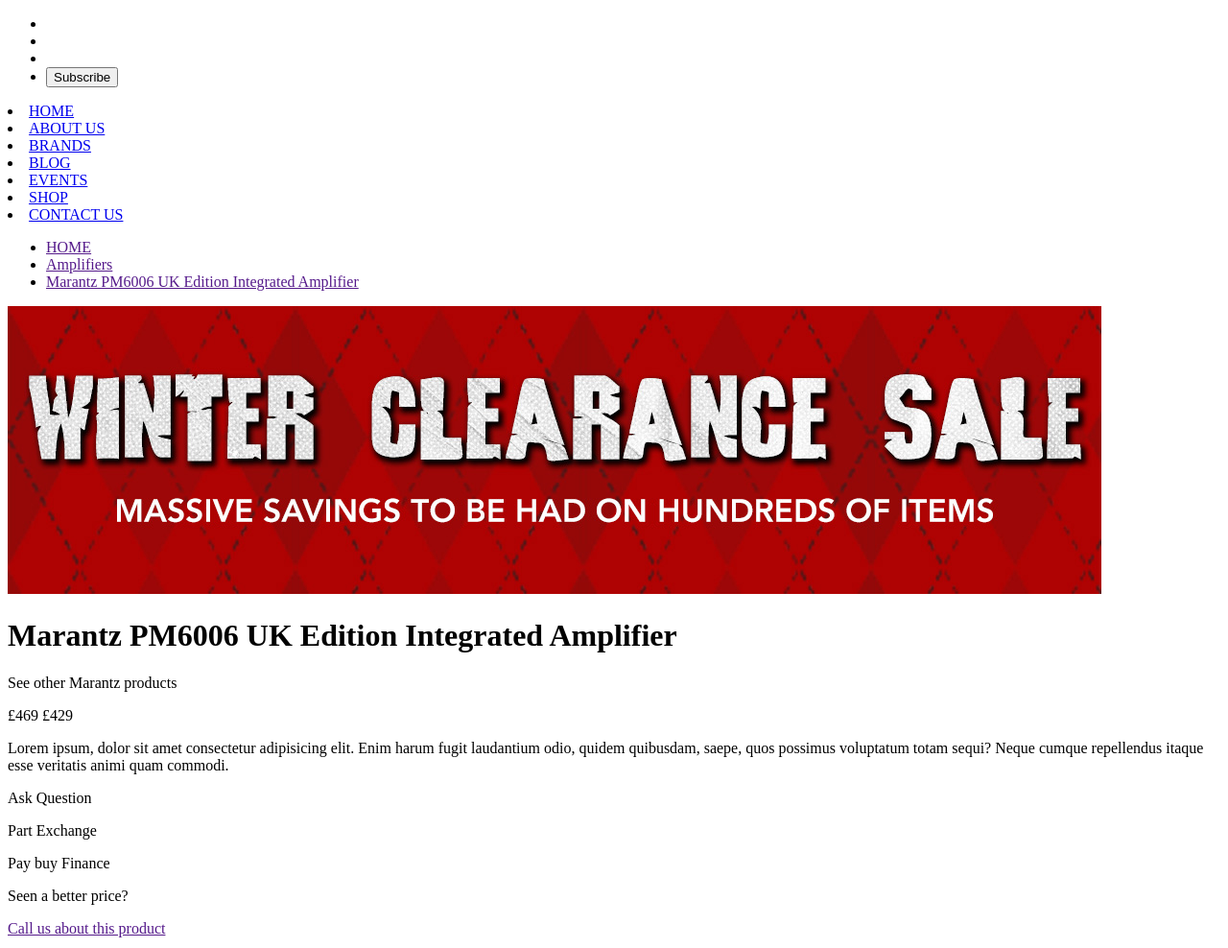
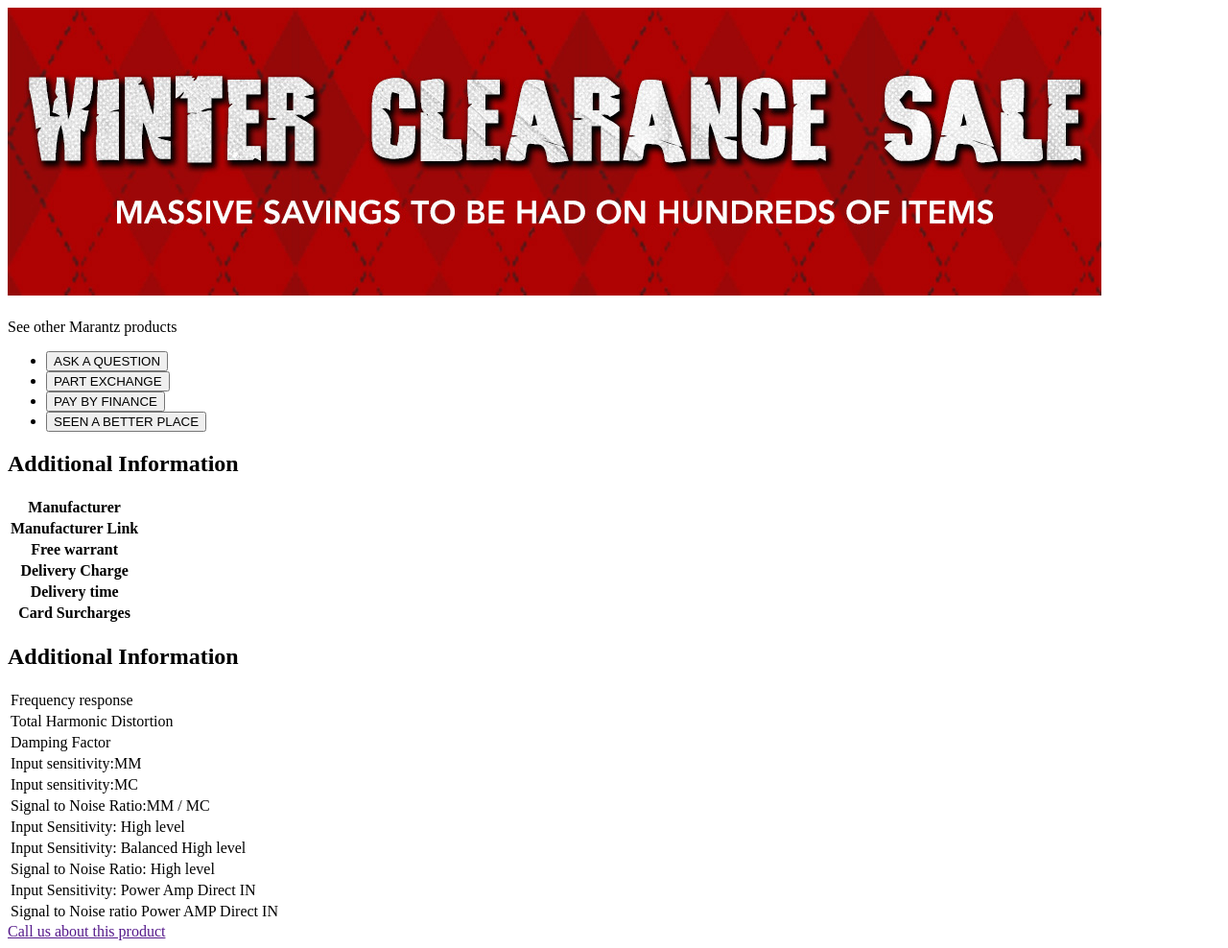
Before and after one commit to rts-cmk-wu10/hi-fi-corner-jmat, a website: page productview.html in a window 1280 px wide. Shown: the whole page at 96% size. Drawn offline with Linux system fonts and the light colour scheme.

Commit message:
Html product done

```diff
--- a/productview.html
+++ b/productview.html
@@ -1,79 +1,135 @@
 <!DOCTYPE html>
 <html lang="en">
+
 <head>
     <meta charset="UTF-8">
     <meta name="viewport" content="width=device-width, initial-scale=1.0">
-    <title>Document</title>
+    <title>Product View</title>
 </head>
+
 <body>
-    <div class="wrapper">
-        <header>
-            <nav>
-                <ul class="submenu">
-                    <li class="menu_item menu__item--first"><a href="/"><i class="fa-light fa-location-dot"></i></a>
-                    </li>
-                    <li class="menu__item menu__item--first"><a href="/"><i class="fa-regular fa-phone"></i></a></li>
-                    <li class="menu__item menu__item--first"><a href="/"><i
-                                class="fa-sharp fa-regular fa-envelope"></i></a></li>
+    <main>
+        <img src="assets/img/background-img/img-banner-product.jpg" alt="banner" class="banner__image">
 
-                    <li class="menu__item menu__item--first"> <button><i
-                                class="fa-regular fa-envelope"></i>Subscribe</button></li>
-                </ul>
-                <nav class="menu">
-                    <li class="menu__item"> <a class="menu__link" href="index.html">HOME</a></li>
-                    <li class="menu__item"> <a class="menu__link" href="index.html">ABOUT US</a></li>
-                    <li class="menu__item"> <a class="menu__link" href="brands.html">BRANDS</a></li>
-                    <li class="menu__item"> <a class="menu__link" href="index.html">BLOG</a></li>
-                    <li class="menu__item"> <a class="menu__link" href="index.html">EVENTS</a></li>
-                    <li class="menu__item"> <a class="menu__link" href="shop_frontpage.html">SHOP</a></li>
-                    <li class="menu__item"> <a class="menu__link" href="index.html">CONTACT US</a></li>
-                </nav>
-            </nav>
-        </header>
-        <div class="main__container">
-            <div class="main">
-                <ul class="side__list">
-                    <li class="HOME"><a class="menu__link" href="">HOME</a></li>
-                    <li class="Category"><a class="menu__link" href="">Amplifiers</a></li>
-                    <li class="product"><a class="menu__link" href="">Marantz PM6006 UK Edition Integrated Amplifier</a></li>
-                </ul>
-                <div class="banner__image"><img src="assets/img/background-img/img-banner-product.jpg" alt="banner"></div>
+        <section class="productDetails">
 
-                <div class="flex__box">
-                    <div class="product__details">
-                        <h1>Marantz PM6006 UK Edition Integrated Amplifier</h1>
-                        <div class="product__details__firsttext">
-                            <p>See other Marantz products</p>
-                            <p><span>£469</span> <span>£429</span></p>
-                        </div>
-                        <div class="product__details__text">
-                            <p>Lorem ipsum, dolor sit amet consectetur adipisicing elit. Enim harum fugit laudantium odio,
-                                quidem quibusdam, saepe, quos possimus voluptatum totam sequi? Neque cumque repellendus
-                                itaque esse veritatis animi quam commodi.</p>
-                        </div>
-                        <div class="product__details__buttons">
-                            <p>Ask Question</p>
-                            <p>Part Exchange</p>
-                            <p>Pay buy Finance</p>
-                            <p>Seen a better price?</p>
-                        </div>
+            <h1 class="productDetails__name"></h1>
+            <p class="productDetails__price">See other Marantz products<span class="productDetails__price--normal"></span></p>
+            <p class="productDetails__text"></p>
+            <ul class="productDetails__buttons">
+                <li><button>ASK A QUESTION</button></li>
+                <li><button>PART EXCHANGE</button></li>
+                <li><button>PAY BY FINANCE</button></li>
+                <li><button>SEEN A BETTER PLACE</button></li>
+            </ul>
 
-                        <div class="product__details__fieldbox">
+            <section class="productDetails__additional">
+                <h2>Additional Information</h2>
+                <table class="productDetails__additinalTable">
+                    <tbody>
+                        <tr class="productDetails__additinalTable--row">
+                            <th>Manufacturer</th>
+                            <td></td>
+                        </tr>
 
-                        </div>
+                        <tr class="productDetails__additinalTable--row">
+                            <th>Manufacturer Link</th>
+                            <td></td>
+                        </tr>
+
+                        <tr class="productDetails__additinalTable--row">
+                            <th>Free warrant</th>
+                            <td></td>
+                        </tr>
+
+                        <tr class="productDetails__additinalTable--row">
+                            <th>Delivery Charge</th>
+                            <td></td>
+                        </tr>
+
+                        <tr class="productDetails__additinalTable--row">
+                            <th>Delivery time</th>
+                            <td></td>
+                        </tr>
+
+                        <tr class="productDetails__additinalTable--row">
+                            <th>Card Surcharges</th>
+                            <td></td>
+                        </tr>
+
+                    </tbody>
+                </table>
+            </section>
 
 
+            <section class="productDetails__description">
+                <h2>Additional Information</h2>
+                <table>
+                    <tbody>
+                        <tr>
+                            <td>Frequency response</td>
+                            <td></td>
+                        </tr>
 
+                        <tr>
+                            <td>Total Harmonic Distortion</td>
+                            <td></td>
+                        </tr>
 
-                    </div>
-                </div>
+                        <tr>
+                            <td>Damping Factor</td>
+                            <td></td>
+                        </tr>
 
+                        <tr>
+                            <td>Input sensitivity:MM</td>
+                            <td></td>
+                        </tr>
 
+                        <tr>
+                            <td>Input sensitivity:MC</td>
+                            <td></td>
+                        </tr>
 
-                <a href="">Call us about this product</a>
-            </div>
-        </div>
+                        <tr>
+                            <td>Signal to Noise Ratio:MM / MC</td>
+                            <td></td>
+                        </tr>
 
+                        <tr>
+                            <td>Input Sensitivity: High level</td>
+                            <td></td>
+                        </tr>
+
+                        <tr>
+                            <td>Input Sensitivity: Balanced High level</td>
+                            <td></td>
+                        </tr>
+
+                        <tr>
+                            <td>Signal to Noise Ratio: High level</td>
+                            <td></td>
+                        </tr>
+
+                        <tr>
+                            <td>Input Sensitivity: Power Amp Direct IN</td>
+                            <td></td>
+                        </tr>
+
+                        <tr>
+                            <td>Signal to Noise ratio Power AMP Direct IN</td>
+                            <td></td>
+                        </tr>
+
+                    </tbody>
+                </table>
+            </section>
+        </section>
+
+        <a href="" class="callUs">Call us about this product</a>
+
+    </main>
 
 </body>
+
 </html>
```
